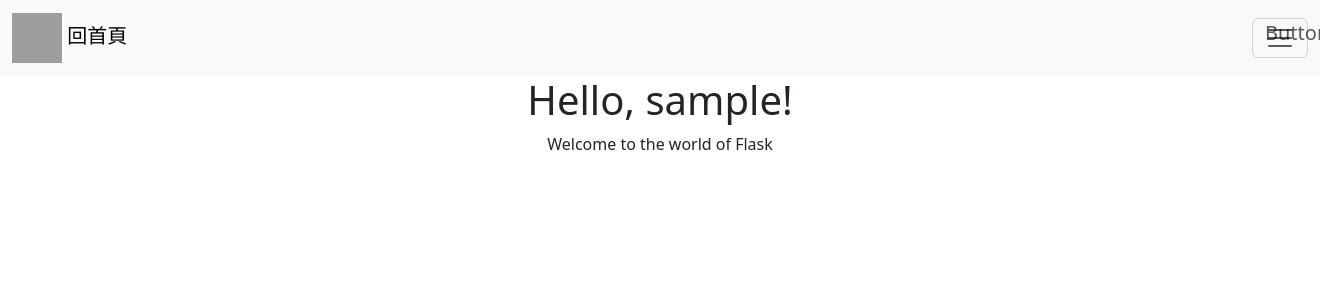
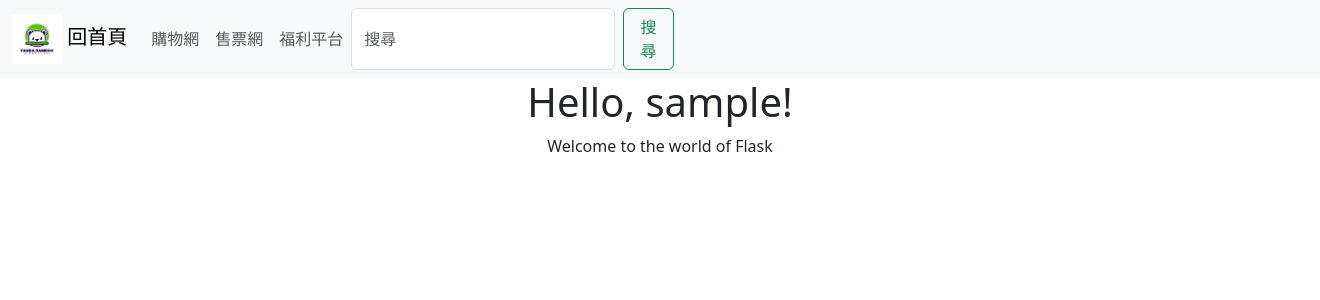
Before and after one commit to 3A932010/flaskhome, a Flask app: a page that uses templates/user.html in a window 1320 px wide; the page is wider, and only the part inside the window is pictured. Shown: the top 300 px of that part. Run offline with Flask 3, Linux system fonts and the light colour scheme; some libraries are stand-ins or nearby versions; grey boxes are pictures that could not be loaded.

Commit message:
Sixth Commit改

```diff
--- a/templates/user.html
+++ b/templates/user.html
@@ -1,7 +1,7 @@
 {% extends "base.html" %}
 {% block title %} Flask User {% endblock %}
 {% block content %}
-<nav class="navbar navbar-expand-1g expand-lg bg-body-tertiary">
+<nav class="navbar navbar-expand-lg expand-lg bg-body-tertiary">
     <div class="container-fluid">
         <a class="navbar-brand" href="{{url_for('index')}}">
             <img src="{{ url_for('static', filename='img/home.jpg') }}" width="50" height="50">
```
Also changed, not shown: static/img/home.jpg (added).
